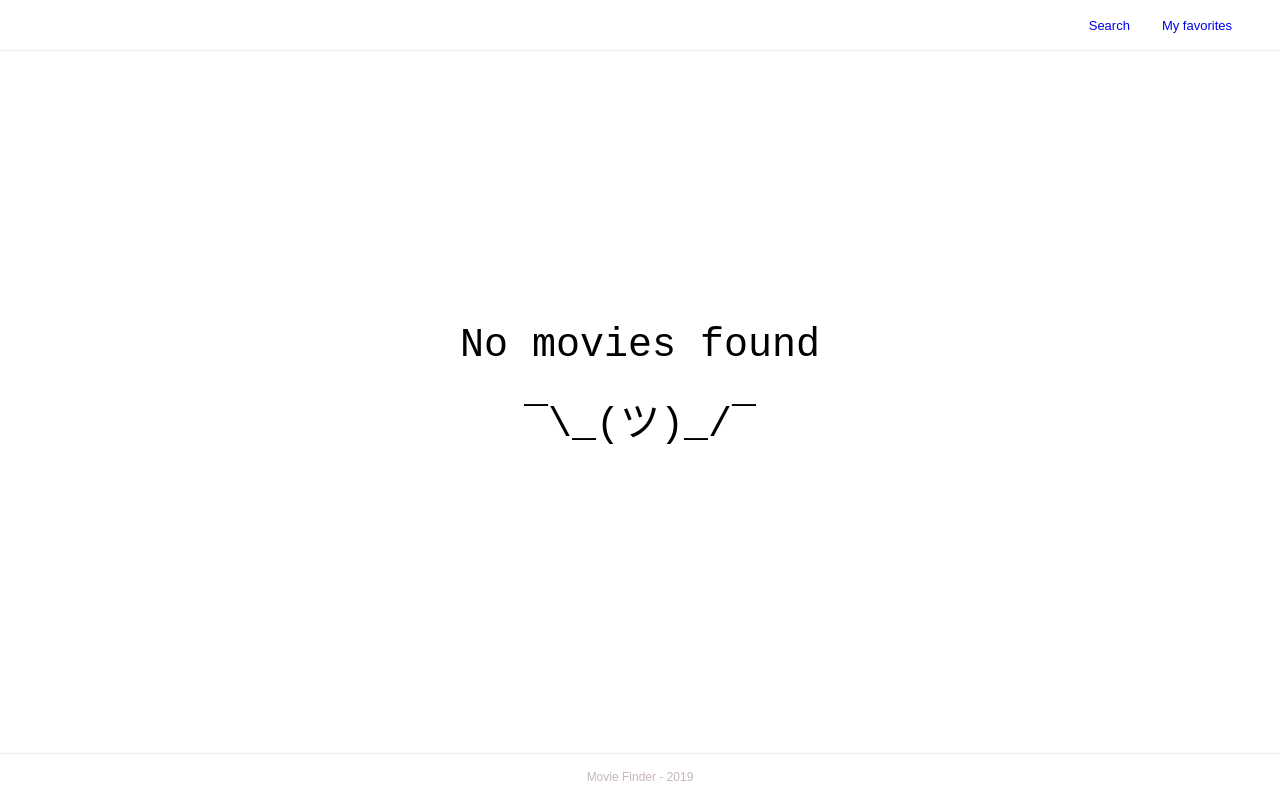
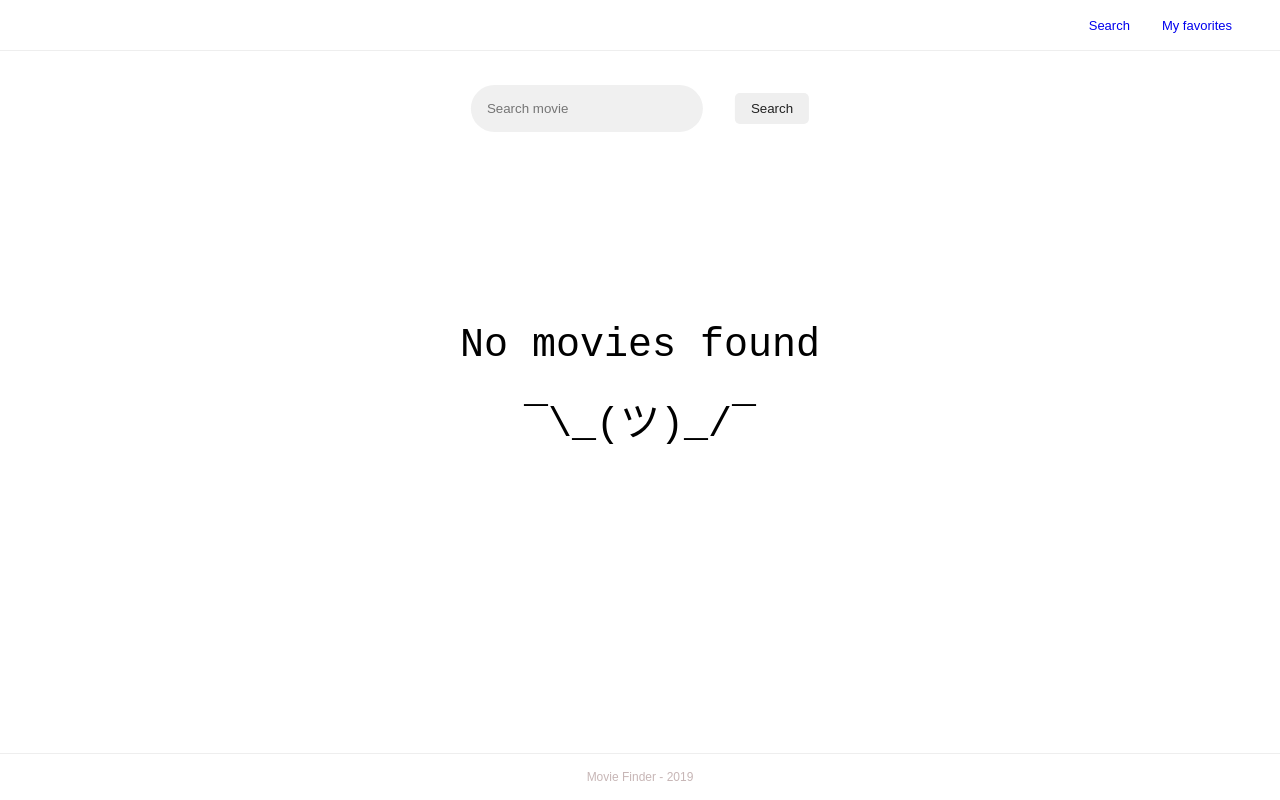
Before and after one commit to guibfo/movie-finder, a React (Create React App) app: page /my-favorites in a window 1280 px wide. Built offline with nearby package versions, Linux system fonts and the light colour scheme.

Commit message:
Add Searchbar to Favorites and Results page

```diff
--- a/src/components/MoviesList/styled.js
+++ b/src/components/MoviesList/styled.js
@@ -4,7 +4,7 @@ export const MoviesWrapper = styled.ul`
   display: flex;
   flex-wrap: wrap;
   justify-content: center;
-  margin: 32px auto 0;
+  margin: 128px auto 0;
   max-width: 1660px;
 `
 
--- a/src/components/SearchBar/SearchBar.js
+++ b/src/components/SearchBar/SearchBar.js
@@ -4,7 +4,8 @@ import { withRouter } from 'react-router-dom'
 import {
   InputWrapper,
   Input,
-  Submit
+  Submit,
+  Form
 } from './styled'
 
 const SearchBar = props => {
@@ -31,7 +32,7 @@ const SearchBar = props => {
   }
 
   return (
-    <form onSubmit={handleSubmit}>
+    <Form onSubmit={handleSubmit} alt={props.alt}>
       <InputWrapper>
         <Input
           type="text"
@@ -39,6 +40,7 @@ const SearchBar = props => {
           placeholder="Search movie"
           onKeyDown={handleKeyDown}
           onChange={handleInputChange}
+          alt={props.alt}
         />
       </InputWrapper>
       <InputWrapper>
@@ -46,14 +48,16 @@ const SearchBar = props => {
           type="submit"
           value="Search"
           onClick={handleSubmit}
+          alt={props.alt}
         />
       </InputWrapper>
-    </form>
+    </Form>
   )
 }
 
 SearchBar.propTypes = {
-  history: PropTypes.object
+  history: PropTypes.object,
+  alt: PropTypes.bool
 }
 
 export default withRouter(SearchBar)
--- a/src/components/SearchBar/styled.js
+++ b/src/components/SearchBar/styled.js
@@ -1,4 +1,4 @@
-import styled from 'styled-components'
+import styled, { css } from 'styled-components'
 
 export const InputWrapper = styled.div`
   display: flex;
@@ -18,6 +18,12 @@ export const Input = styled.input`
   &:focus {
     box-shadow: 0 1px 6px 0 rgba(32, 33, 36, 0.28);
   }
+
+  ${props => props.alt && css`
+    margin-bottom: 0;
+    margin-right: 32px;
+    width: 200px;
+  `}
 `
 
 export const Submit = styled.input`
@@ -32,4 +38,19 @@ export const Submit = styled.input`
   &:hover {
     box-shadow: 0 1px 6px 0 rgba(32, 33, 36, 0.28);
   }
+
+  ${props => props.alt && css`
+    margin-top: 0;
+  `}
 `
+
+export const Form = styled.form`
+  ${props => props.alt && css`
+    align-items: center;
+    display: flex;
+    left: 50%;
+    position: absolute;
+    top: 85px;
+    transform: translateX(-50%);
+  `}
+`
--- a/src/pages/Favorites/Favorites.js
+++ b/src/pages/Favorites/Favorites.js
@@ -1,10 +1,16 @@
 import React, { useState, useEffect } from 'react'
 import axios from 'axios'
-import { MoviesList, Loader, LoadMore } from '../../components'
+import { chunk } from 'lodash'
+import {
+  MoviesList,
+  Loader,
+  LoadMore,
+  SearchBar
+} from '../../components'
 
 const Favorites = () => {
   // Current page state
-  const [page, setPage] = useState(1)
+  const [page, setPage] = useState(0)
 
   // Movies array state
   const [movies, setMovies] = useState([])
@@ -12,10 +18,24 @@ const Favorites = () => {
   // Loading state
   const [loading, setLoading] = useState(true)
 
+  // Load More state
+  const [loadMore, setLoadMore] = useState(false)
+
   const favoriteMovies = JSON.parse(localStorage.getItem('favorites')) || []
 
+  // Split favorited movies in chunks of 10
+  const arrayChunks = chunk(favoriteMovies, 10)
+
   useEffect(() => {
-    const fetchMovieData = id => {
+    if (favoriteMovies.length === 0) {
+      setLoading(false)
+    } else {
+      // Gets the first chunk of 10 favorites on component load
+      fetchFavoriteChunk(page)
+    }
+  }, [page])
+
+  const fetchMovieData = (id, isLast) => {
     axios.get(`https://jsonmock.hackerrank.com/api/movies/search/?imdbID=${id}`)
       .then((response) => {
         // Concat results so load more works
@@ -25,31 +45,40 @@ const Favorites = () => {
         console.log(error)
       })
       .then(() => {
+        if (isLast) {
           setLoading(false)
+          setLoadMore(false)
+        }
       })
   }
 
-    if (favoriteMovies.length === 0) {
-      setLoading(false)
+  const handleLoadMore = () => {
+    setPage(page => page + 1)
+    setLoadMore(true)
   }
 
-    favoriteMovies.map((movieId) => {
-      return fetchMovieData(movieId)
+  const fetchFavoriteChunk = chunk => {
+    arrayChunks[chunk].map((movieId, index) => {
+      const isLast = arrayChunks[chunk].length === index + 1
+      return fetchMovieData(movieId, isLast)
     })
-  }, [page])
-
-  const handlePageChange = () => {
-    setPage(page + 1)
   }
 
+  // Checks if loadmore button should be shown
+  const showLoadMore = arrayChunks.length > page + 1
+
   return (
-    <div style={{ margin: 'auto' }}>
+    <div style={{ margin: 'auto'}}>
+      <SearchBar alt />
       {loading && (
         <Loader />
       )}
       {!loading && (
         <>
           <MoviesList movies={movies} />
+          {showLoadMore && (
+            <LoadMore click={handleLoadMore} loading={loadMore} />
+          )}
         </>
       )}
     </div>
--- a/src/pages/SearchResults/SearchResults.js
+++ b/src/pages/SearchResults/SearchResults.js
@@ -3,7 +3,12 @@ import PropTypes from 'prop-types'
 import axios from 'axios'
 import { withRouter } from 'react-router-dom'
 import qs from 'query-string'
-import { MoviesList, Loader, LoadMore } from '../../components'
+import {
+  MoviesList,
+  Loader,
+  LoadMore,
+  SearchBar
+} from '../../components'
 
 const SearchResults = props => {
   // Current page state
@@ -52,6 +57,7 @@ const SearchResults = props => {
 
   return (
     <div style={{ margin: 'auto' }}>
+      <SearchBar alt />
       {loading && (
         <Loader />
       )}
```
Lines whose indentation alone changed are shown as unchanged.
